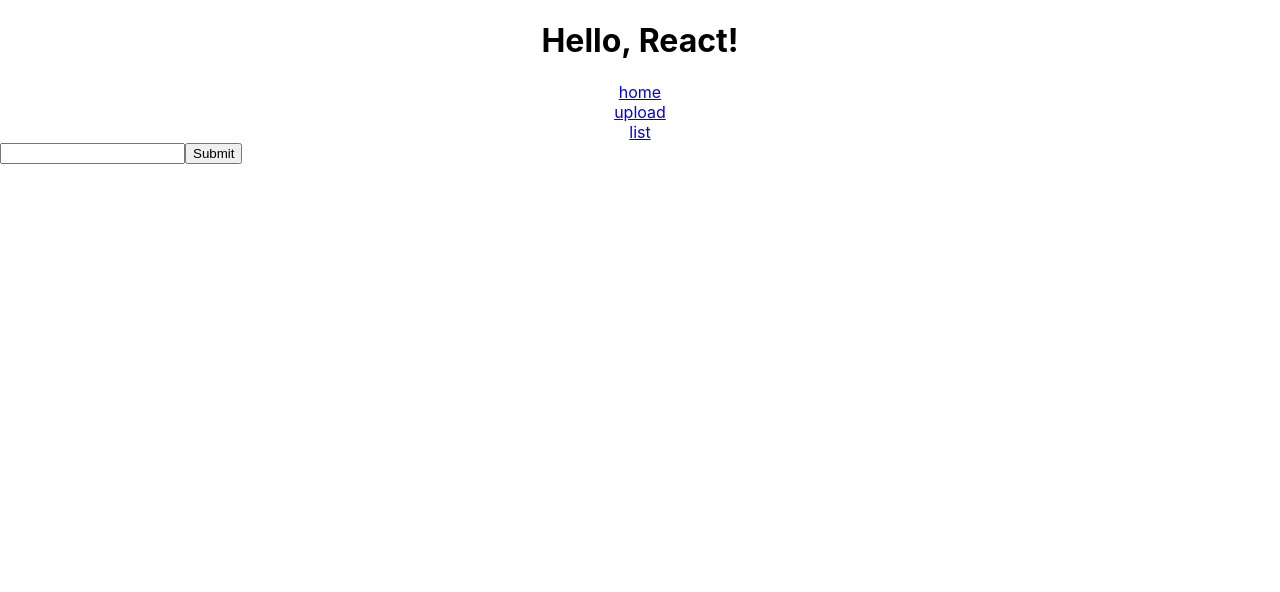
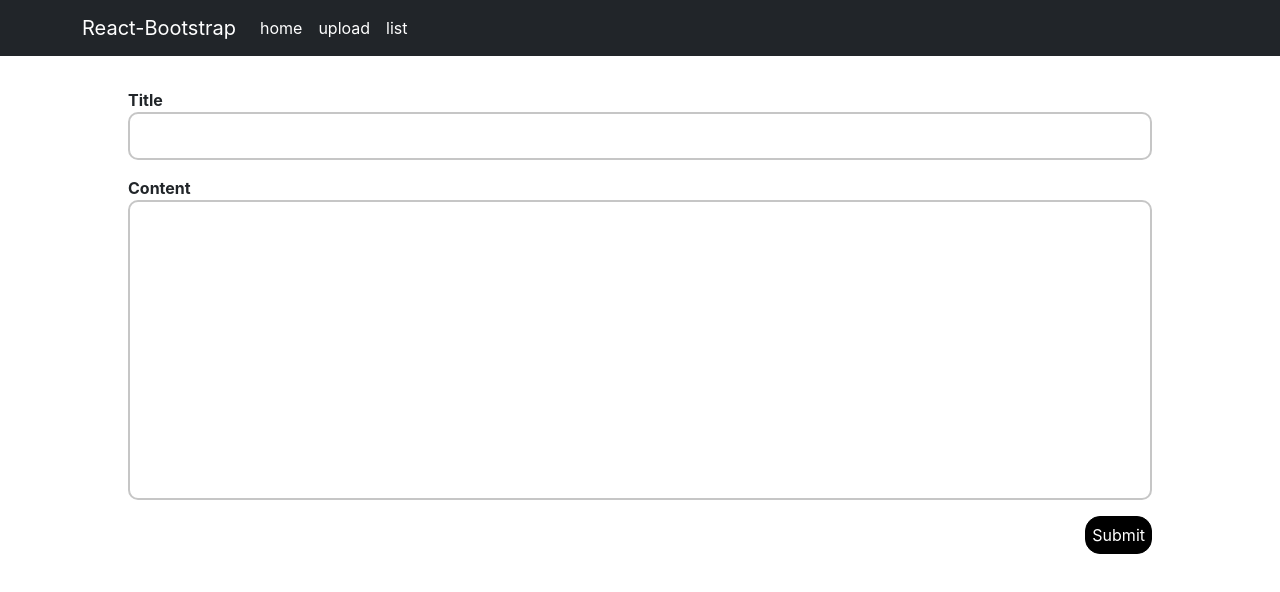
Before and after one commit to Minseok-Sakong/community-app, a React (Create React App) app in the folder client/: page /upload in a window 1280 px wide. Shown: the top 592 px of the page. Built offline with nearby package versions, Linux system fonts and the light colour scheme.

Commit message:
Made UI better with Bootstrap and Emoticon

```diff
--- a/client/public/index.html
+++ b/client/public/index.html
@@ -25,6 +25,12 @@
       Learn how to configure a non-root public URL by running `npm run build`.
     -->
     <title>React App</title>
+    <link
+  rel="stylesheet"
+  href="https://cdn.jsdelivr.net/npm/bootstrap@5.1.3/dist/css/bootstrap.min.css"
+  integrity="sha384-1BmE4kWBq78iYhFldvKuhfTAU6auU8tT94WrHftjDbrCEXSU1oBoqyl2QvZ6jIW3"
+  crossorigin="anonymous"
+/>
   </head>
   <body>
     <noscript>You need to enable JavaScript to run this app.</noscript>
--- a/client/src/Component/Heading.js
+++ b/client/src/Component/Heading.js
@@ -1,21 +1,33 @@
 import React from 'react';
 import { Link } from "react-router-dom";
+import Container from 'react-bootstrap/Container';
+import Nav from 'react-bootstrap/Nav';
+import Navbar from 'react-bootstrap/Navbar';
+import NavDropdown from 'react-bootstrap/NavDropdown';
 
 const Heading = () => {
     return (
-        <div
-        style={{
-            display: "flex",
-            flexDirection: "column",
-            alignItems: "center",
-            width: "100%",
-        }}>
-            <h1>Hello, React!</h1>
-                <Link to='/'>home</Link>
-                <Link to='/upload'>upload</Link>
-                <Link to='/list'>list</Link>
-        </div>
-    );
-};
+
+    <Navbar bg="dark" expand="lg" variant="dark">
+      <Container>
+        <Navbar.Brand href="#home">React-Bootstrap</Navbar.Brand>
+        <Navbar.Toggle aria-controls="basic-navbar-nav" />
+        <Navbar.Collapse id="basic-navbar-nav">
+          <Nav className="me-auto">
+                <Nav.Link>
+                <Link to='/' style={{color:"white", textDecoration: "none"}}>home</Link>
+                </Nav.Link>
+                <Nav.Link>
+                <Link to='/upload' style={{color:"white", textDecoration: "none"}}>upload</Link>
+                </Nav.Link>
+                <Nav.Link>
+                <Link to='/list' style={{color:"white", textDecoration: "none"}}>list</Link>
+                </Nav.Link>
+          </Nav>
+        </Navbar.Collapse>
+      </Container>
+    </Navbar>
+  );
+}
 
 export default Heading;
--- a/client/src/Component/List.js
+++ b/client/src/Component/List.js
@@ -1,16 +1,39 @@
 import React from 'react'
-import { useState } from 'react'
+import {useState, useEffect} from 'react'
+import axios from "axios"
+import {Button} from 'react-bootstrap'
 
 const List = (props) => {
+    // useEffect(() => {
+    //     alert("Success");
+    // })
+    const [Text, setText] = useState("")
+
+    useEffect(() => {
+        let body = {
+            text : "Hello",
+        }
+        axios
+        .post('/api/test', body)
+        .then((response) =>{
+            console.log(response.data);
+            setText(response.data.text)
+
+        })
+        .catch((error) => {
+            console.log(error);
+
+    });
+    }, [])
 
     return (
         <div>
             <h1>
                 List!
+                <h3>{Text}</h3>
             </h1>
       {props.ContentList.map((content,idx) => {return <div key={idx}>{content}</div>;
       })}
-
     </div>
     );
 };
--- a/client/src/Component/Upload.js
+++ b/client/src/Component/Upload.js
@@ -1,5 +1,6 @@
 import React from 'react';
 import { useState, useEffect } from 'react'
+import {UploadDiv, UploadForm, UploadButtonDiv} from "../Style/UploadCss.js"
 
 const Upload = (props) => {
     const [Content, setContent] = useState("");
@@ -15,17 +16,28 @@ const Upload = (props) => {
     }, [Content]);
 
     return (
-        <div>
-        <input type="text"
+        <UploadDiv>
+          <UploadForm>
+            <label htmlFor=''>Title</label>
+          <input
+          id='title'
+          type="text"
       value={Content}
       onChange={(e)=> {
         setContent(e.currentTarget.value);
       }}
       />
-      <button onClick={() => {
+      <label htmlFor=''>Content</label>
+          <textarea/>
+      <UploadButtonDiv>
+      <button
+      onClick={() => {
         onSubmit();
-      }}>Submit</button>
-        </div>
+      }}>Submit
+      </button>
+      </UploadButtonDiv>
+          </UploadForm>
+        </UploadDiv>
     );
 };
 
--- /dev/null
+++ b/client/src/Style/UploadCss.js
@@ -0,0 +1,74 @@
+import styled from '@emotion/styled'
+
+const UploadDiv = styled.div`
+    width: 100%;
+    margin-top: 1rem;
+    margin-botton: 1rem;
+
+`
+
+const UploadForm = styled.div`
+    width: 80%;
+    margin: 0 auto;
+    display: flex;
+    flex-direction: column;
+    input {
+        border-radius: 10px;
+        border: 2px solid #c6c6c6;
+        padding: 10px;
+        &:active,
+        &:focus {
+            outline: none;
+        }
+    }
+    textarea {
+        min-height: 300px;
+        resize: none;
+        border-radius: 10px;
+        border: 2px solid #c6c6c6;
+        padding: 10px;
+        &:active,
+        &:focus {
+            outline: none;
+        }
+        &::-webkit-scrollbar{
+            width: 10px;
+        }
+        &::-webkit-scrollbar-thumb{
+            background-color: grey;
+            border-radius: 15px;
+            background-colip: padding-box;
+            boarder: 2px solid transparent;
+        }
+        &::-webkit-scrollbar-track {
+            background-color: #c6c6c6;
+            border-radius: 15px;
+            box-shadow: inset 0px 0px 5px whitesmoke;
+        }
+    }
+    label {
+        font-weight: bold;
+        margin-top: 1rem;
+    }
+`
+
+const UploadButtonDiv = styled.div`
+    margin-top: 1rem;
+    display: flex;
+    justify-content: flex-end;
+
+    button{
+        border-radius: 15px;
+        padding: 6px;
+        background-color: black;
+        color: white;
+        border: 1px solid black;
+        &:hover {
+            background-color: white;
+            color: black;
+            border: 1px solid black;
+        }
+
+    }
+`
+export {UploadDiv, UploadForm, UploadButtonDiv};
--- a/client/src/index.js
+++ b/client/src/index.js
@@ -9,12 +9,12 @@ import {
 
 const root = ReactDOM.createRoot(document.getElementById('root'));
 root.render(
-  <React.StrictMode>
+ // <React.StrictMode>
     <BrowserRouter>
     <App/>
     </BrowserRouter>
 
-  </React.StrictMode>
+  //</React.StrictMode>
 );
 
 // If you want to start measuring performance in your app, pass a function
```
Also changed, not shown: client/package.json (+7 -0 lines), client/src/setupProxy.js (added, +11 -0 lines), 1 other file (tests, documents, lock files or other folders).
